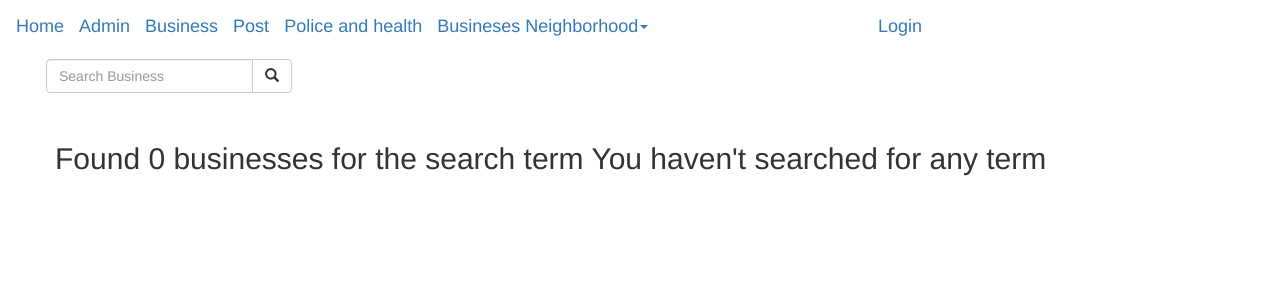
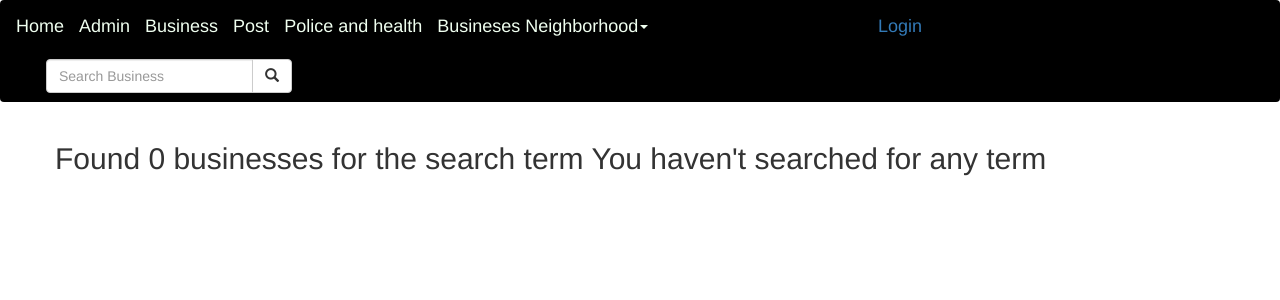
Before and after one commit to karobia001/Hood, a Django app: page /search/ in a window 1280 px wide. Shown: the top 300 px of the page. Run offline with Django 3.2, Linux system fonts and the light colour scheme; some libraries are stand-ins or nearby versions.

Commit message:
change font color

```diff
--- a/hood/templates/navbar.html
+++ b/hood/templates/navbar.html
@@ -7,30 +7,22 @@
 </head>
 <body>
 
+  <nav class="navbar"  style="background-color: black;">
+  <div class="container-fluid" >
+    <div class="navbar-header">
+      <a class="navbar-brand" href="{%url 'index'%}" style="color:honeydew">Home</a>
+      <a class="navbar-brand" href="/admin" style="color:honeydew">Admin</a>
 
+      <a class="navbar-brand" href="{%url 'business'%}"style="color:honeydew">Business</a>
 
-    <style>
-        .nav{
-        background:#35424a;
-        color: #ffffff
-        }
-        </style>
-  <nav class="navbar">
-  <div class="container-fluid">
-    <div class="navbar-header">
-      <a class="navbar-brand" href="{%url 'index'%}">Home</a>
-      <a class="navbar-brand" href="/admin">Admin</a>
+      <a class="navbar-brand" href="{%url 'post'%}"style="color:honeydew">Post</a>
 
-      <a class="navbar-brand" href="{%url 'business'%}">Business</a>
-
-      <a class="navbar-brand" href="{%url 'post'%}">Post</a>
-
-    <a class="navbar-brand" href="{%url 'contacts'%}">Police and health </a>
-    <a class="navbar-brand" class="dropdown-toggle"  data-toggle="dropdown" href="#">Busineses Neighborhood<span class="caret"></span></a>
+    <a class="navbar-brand" href="{%url 'contacts'%}" style="color:honeydew">Police and health </a>
+    <a class="navbar-brand" class="dropdown-toggle"  data-toggle="dropdown" href="#" style="color:honeydew">Busineses Neighborhood<span class="caret"></span></a>
       <ul class="dropdown-menu">
-        <li><a href="{% url 'neighbourhood' 40 %}">Ngumba</a></li>
-      <li><a href="{% url 'neighbourhood' 41 %}">Juja</a></li>
-      <li><a href="{% url 'neighbourhood' 42 %}">Thika</a></li>
+        <li><a href="{% url 'neighbourhood' 40 %}" >Buruburu</a></li>
+      <li><a href="{% url 'neighbourhood' 41 %}">kayole</a></li>
+      <li><a href="{% url 'neighbourhood' 42 %}">Donholm</a></li>
 
       </ul>
 
@@ -39,13 +31,13 @@
       <div class="col-sm-4 col-md-4 navbar-right">
             {% if user.is_authenticated %}
 
-                <a class="navbar-brand" href="{%url 'profile'%}">Profile</a>
+                <a class="navbar-brand" href="{%url 'profile'%}" style="color:honeydew">Profile</a>
 
 
-                    <a class="navbar-brand"href="/accounts/password/change">Change Password</a>
+                    <a class="navbar-brand"href="/accounts/password/change" style="color:honeydew">Change Password</a>
 
 
-                    <a class="navbar-brand"href="/logout">Logout</a>
+                    <a class="navbar-brand"href="/logout" style="color:honeydew">Logout</a>
 
 
 
```
Also changed, not shown: hood/templates/index.html (+19 -19 lines).
